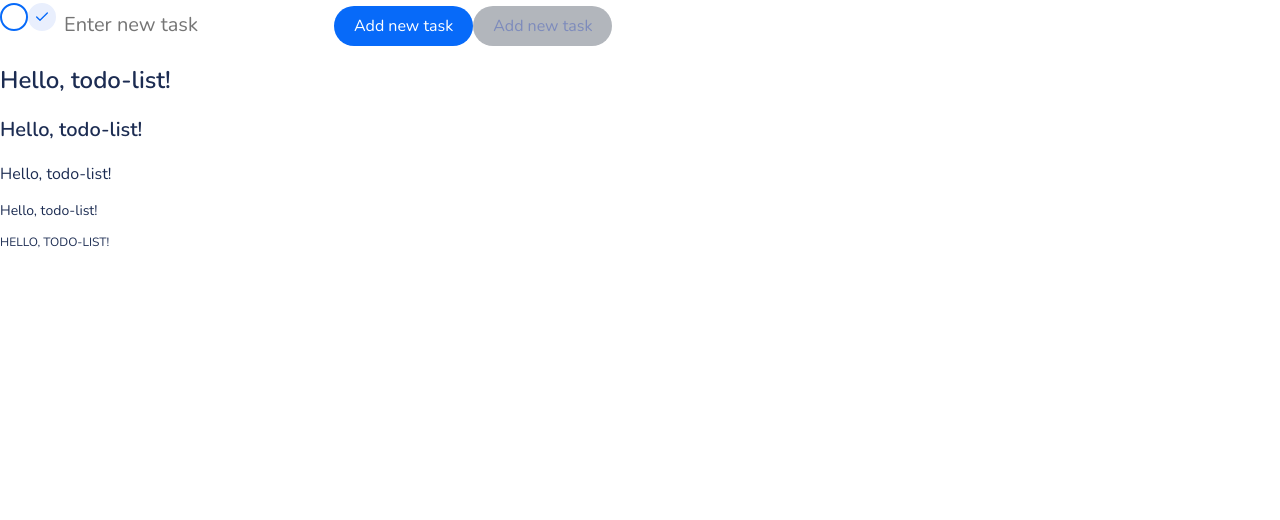
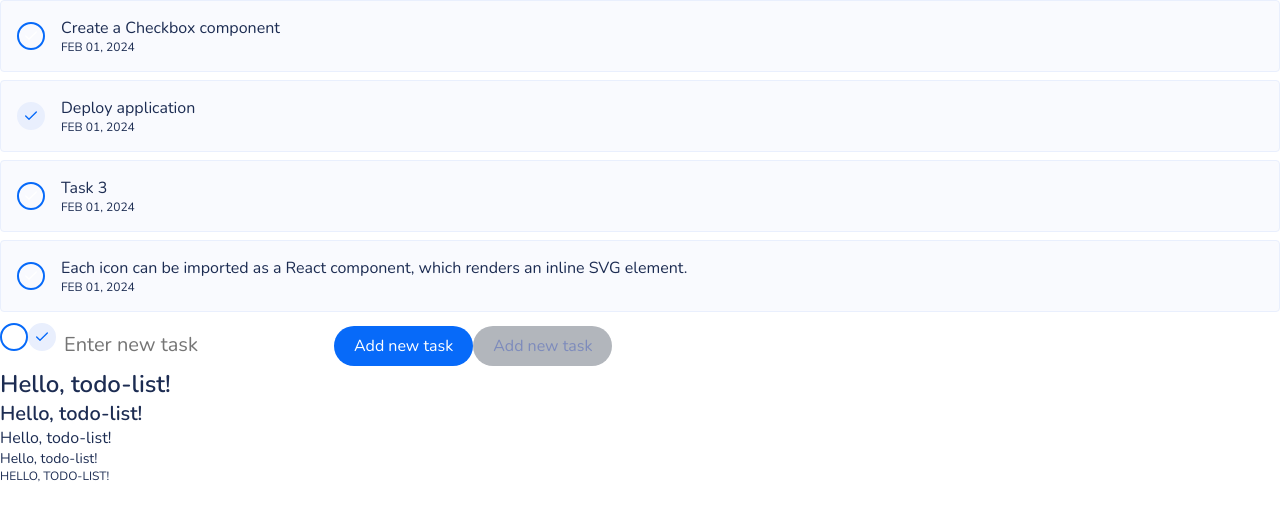
Before and after one commit to IvanIFJ/todo-list, a React (Vite) app in the folder app/: page / in a window 1280 px wide. Shown: the top 520 px of the page. Built offline with nearby package versions, Linux system fonts and the light colour scheme.

Commit message:
feat: add todo component

```diff
--- a/app/src/App.tsx
+++ b/app/src/App.tsx
@@ -2,11 +2,22 @@ import { Button } from './components/atoms/Button'
 import { Checkbox } from './components/atoms/Checkbox'
 import { Input } from './components/atoms/Input'
 import { Typography } from './components/atoms/Typography'
+import { Todo } from './components/molecules/Todo'
+import type { Task } from './entities'
 import { ThemeProvider } from './styles/Theme'
+
+
+const fakeTaskList = [
+  { name: 'Create a Checkbox component', completed: false, createdAt: new Date() },
+  { name: 'Deploy application', completed: true, createdAt: new Date() },
+  { name: 'Task 3', completed: false, createdAt: new Date() },
+  { name: 'Each icon can be imported as a React component, which renders an inline SVG element.', completed: false, createdAt: new Date() },
+] as Task[]
 
 export function App() {
   return (
     <ThemeProvider>
+      {fakeTaskList.map((task, index) => (<Todo key={index} value={task}/>))}
       <Checkbox />
       <Checkbox $checked/>
       <Input placeholder='Enter new task' autoFocus/>
--- a/app/src/components/molecules/Todo.tsx
+++ b/app/src/components/molecules/Todo.tsx
@@ -1,7 +1,41 @@
-export function Todo() {
+import styled from 'styled-components'
+import { Task } from '../../entities'
+import { Checkbox } from '../atoms/Checkbox'
+import { Typography } from '../atoms/Typography'
+import { formatDate } from '../../utils/formatDate'
+
+type TodoProps = {
+  value: Task
+  onClick?: () => void
+}
+
+const Container = styled.div`
+  display: flex;
+  align-items: center;
+  box-sizing: border-box;
+  ${({ theme }) => `
+    background-color: ${theme.color.surface.subtle};
+    gap: ${theme.spacing(2)};
+    padding: ${theme.spacing(2)};
+    border-radius: ${theme.boderRadius.small};
+    margin-bottom: ${theme.spacing(1)};
+    border: 1px solid ${theme.color.boder};
+  `};
+  svg {
+    flex-shrink: 0;
+    flex-grow: 0;
+  }
+`
+
+export function Todo({value: { completed, createdAt,
+   name }, onClick }: TodoProps) {
   return (
-    <div>
-      <p>to do</p>
-    </div>
+    <Container>
+      <Checkbox onClick={onClick} $checked={completed}/>
+      <div>
+        <Typography as="span" $variant='body'>{name}</Typography>
+        <Typography $variant='caption2'>{formatDate(createdAt)}</Typography>
+      </div>
+    </Container>
   )
 }
--- /dev/null
+++ b/app/src/entities.ts
@@ -0,0 +1,6 @@
+export type Task = {
+  id: string
+  name: string
+  completed: boolean
+  createdAt: Date
+}
--- a/app/src/styles/NormalizeStyles.tsx
+++ b/app/src/styles/NormalizeStyles.tsx
@@ -17,6 +17,9 @@ export const NormalizeStyles = createGlobalStyle`
     margin: 0;
     padding: 0;
   }
+  p, h1, h2, h3, h4, h5, h6 {
+    margin: 0;
+  }
   main {
     display: block;
   }
--- /dev/null
+++ b/app/src/utils/formatDate.ts
@@ -0,0 +1,10 @@
+
+const formatter = new Intl.DateTimeFormat('en-US', {
+  month: 'short',
+  year: 'numeric',
+  day: '2-digit',
+})
+
+export const formatDate = (date: Date) => {
+  return formatter.format(date)
+}
```
